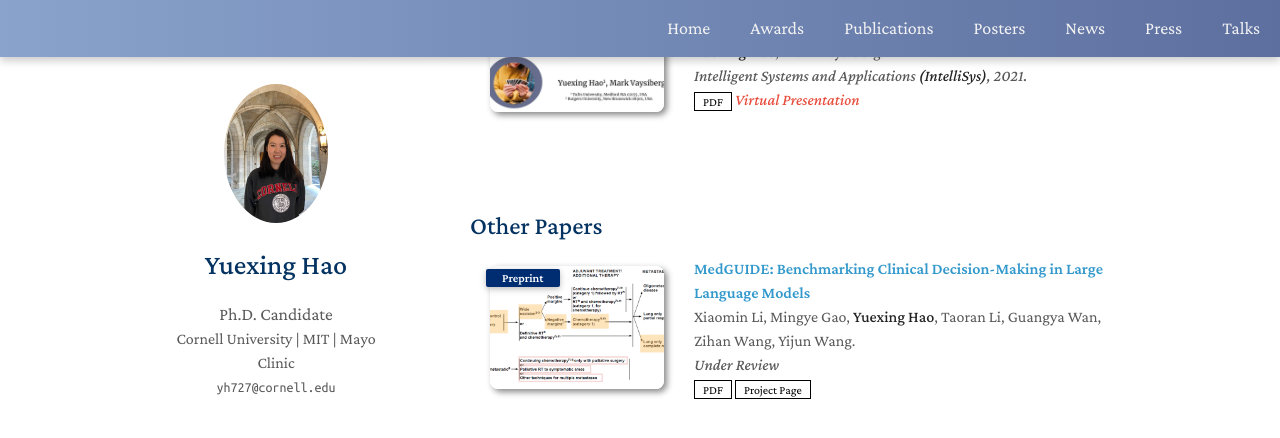
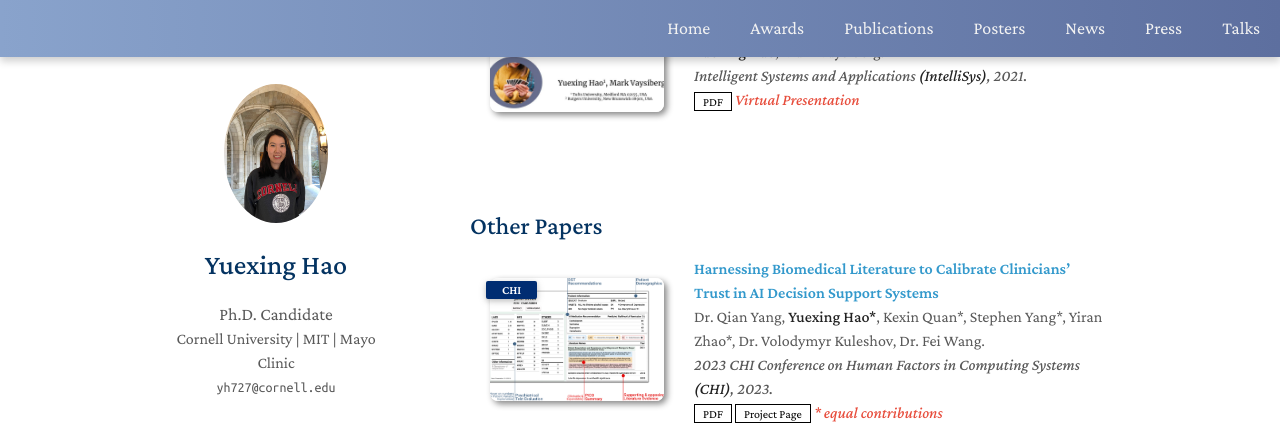
Before and after one commit to YuexingHao/Yuexing-Hao, a Jekyll site: the page built from index.md, in a window 1280 px wide and 900 px high, scrolled down 2559 px, cut to the strip 0-438 px from the top of the window. Built offline with Jekyll 4.4.1, drawn with Linux system fonts in a browser that asks for light colours; nearby versions of some CDN libraries; a style sheet for code colours, icons or effects is not loaded; our own code applies the rules of GitHub Pages for plain Markdown files.

Commit message:
Update other_pub.yml

```diff
--- a/_data/other_pub.yml
+++ b/_data/other_pub.yml
@@ -1,4 +1,14 @@
 main:
+
+  - title: Harnessing Biomedical Literature to Calibrate Clinicians’ Trust in AI Decision Support Systems
+    authors: Dr. Qian Yang, <strong>Yuexing Hao*</strong>, Kexin Quan*, Stephen Yang*, Yiran Zhao*, Dr. Volodymyr Kuleshov, Dr. Fei Wang.
+    conference_short: CHI
+    conference: 2023 CHI Conference on Human Factors in Computing Systems <strong>(CHI)</strong>, 2023.
+    pdf: https://dl.acm.org/doi/10.1145/3544548.3581393
+    news: https://news.cornell.edu/stories/2023/04/ai-tool-gains-doctors-trust-giving-advice-colleague
+    page: https://yuexinghao.github.io/BLR_demo_site/main_page.html
+    image: ./assets/img/Post_Design.jpg
+    notes: "* equal contributions"
 
   - title: "MedGUIDE: Benchmarking Clinical Decision-Making in Large Language Models"
     authors: Xiaomin Li, Mingye Gao, <strong>Yuexing Hao</strong>, Taoran Li, Guangya Wan, Zihan Wang, Yijun Wang.
```
